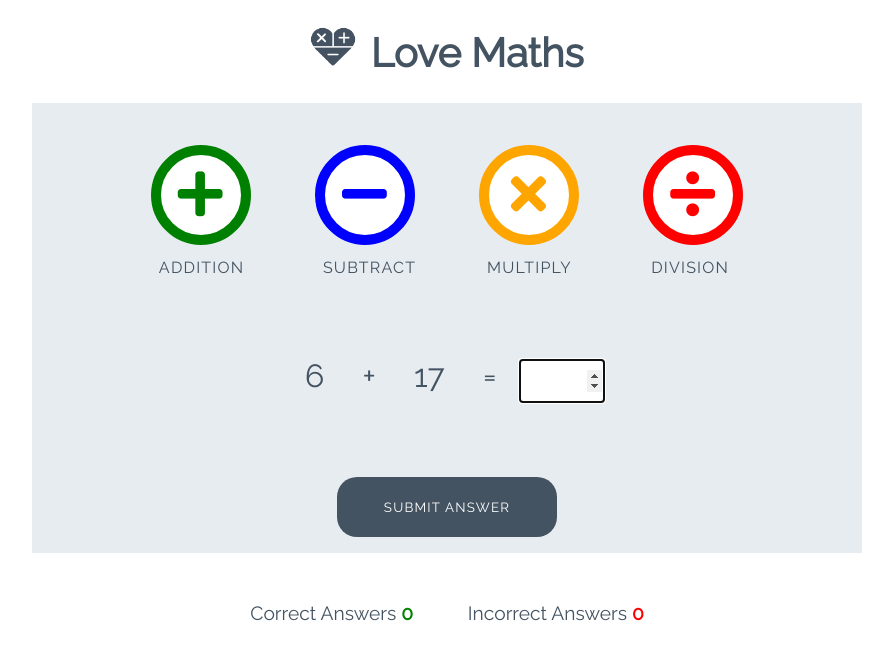
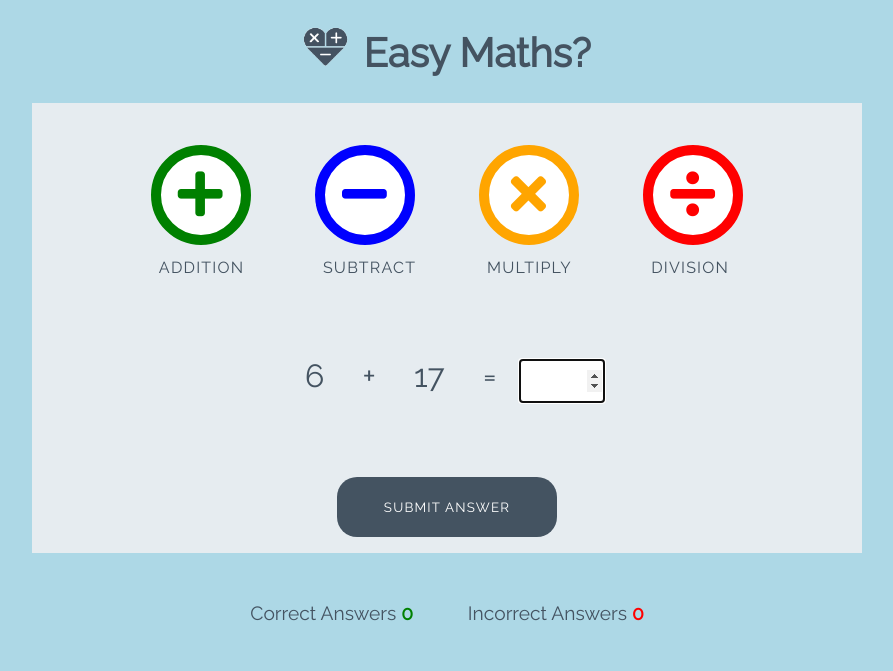
Before and after one commit to JAWS-Hub/Love-Maths, a plain HTML site: page index.html in a window 1280 px wide. Shown: the whole page, without its empty margins (193-1086 px from the left). Drawn offline with Linux system fonts and the light colour scheme.

Commit message:
Text change

```diff
--- a/assets/css/style.css
+++ b/assets/css/style.css
@@ -1,7 +1,7 @@
 /* --------- Global style */
 
 body {
-    background-color: white;
+    background-color: lightblue;
     font-family: "Raleway", sans-serif;
     color: #445361;
     text-align: center;
--- a/index.html
+++ b/index.html
@@ -14,7 +14,7 @@
 </head>
 <body>
     <h1 class="heading">
-        <img class="logo" src="assets/images/logo.png" alt="logo"> Love Maths
+        <img class="logo" src="assets/images/logo.png" alt="logo"> Easy Maths?
     </h1>
 
     <div class="game-area">
```
